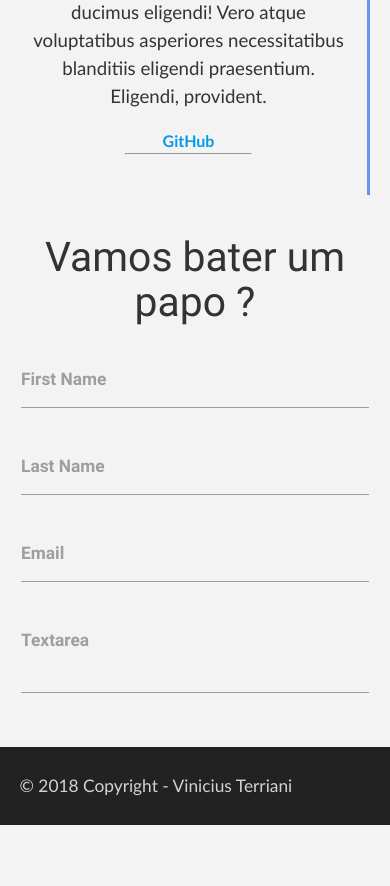
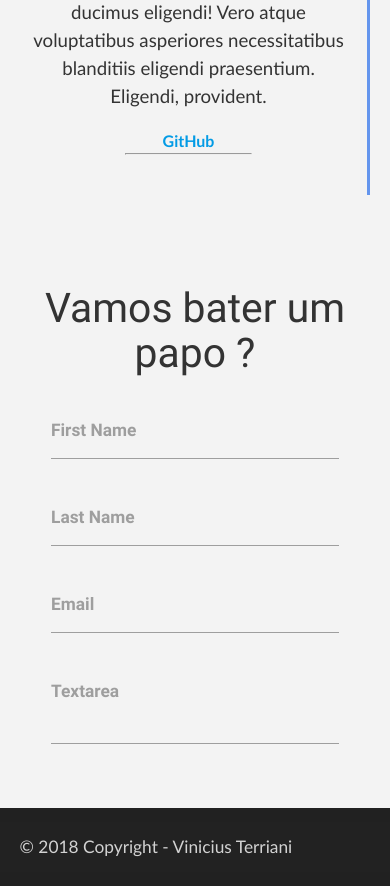
Before and after one commit to terriani/ViniciusTerriani.github.io, a PHP site: page / in a window 390 px wide. Shown: the part 4187-5073 px from the top of the page. Before the commit the page ends 5012 px from the top, so only its background shows below. Run offline with PHP 8.4, Linux system fonts and the light colour scheme; some libraries are stand-ins or nearby versions; some web fonts are replaced.

Commit message:
alterando altura do form em modo portrait

```diff
--- a/css/style.css
+++ b/css/style.css
@@ -195,7 +195,7 @@ hr{
     }
 
     .contact{
-      margin: 0;
+      margin: 30px;
       font-weight: bolder;
     }
   }
--- a/index.html
+++ b/index.html
@@ -130,6 +130,7 @@
        <div class="project-area"><a href="https://github.com/terriani/Vinicius_Terriani" target="blank" class="title-projects">Código fonte deste site <span class="material-icons small blue-text icons">link</span></a><p class="text-projects">Lorem ipsum dolor sit, amet consectetur adipisicing elit. Reiciendis error numquam nihil fugiat cum a corrupti? Repudiandae delectus ducimus eligendi! Vero atque voluptatibus asperiores necessitatibus blanditiis eligendi praesentium. Eligendi, provident.</p><a href="https://github.com/terriani/Vinicius_Terriani" target="blank" class="git">GitHub</a><hr></div>
     </div>
   </div>
+  <br>
   <div class="contact">
     <div class="row">
       <div class="col s12">
```
